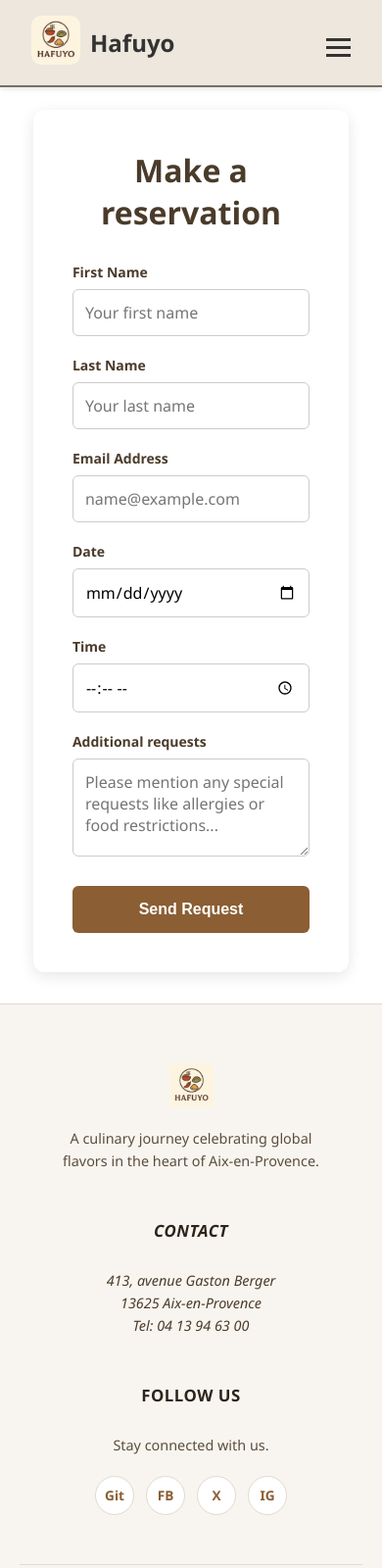
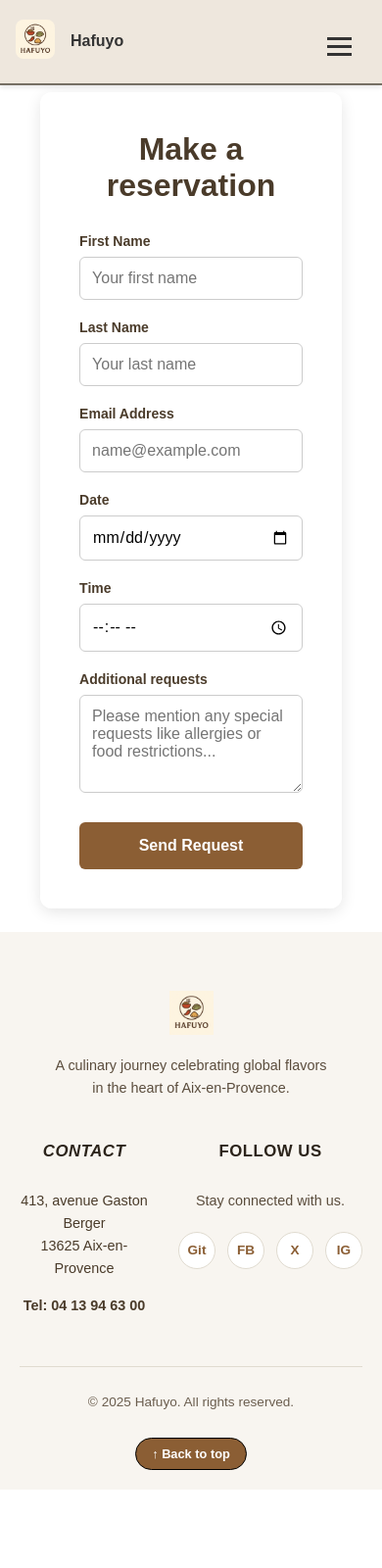
Before and after one commit to harshbhavesh-shah/HAFUYO_rest, a plain HTML site: page pages/reservations.html in a window 390 px wide. Shown: the top 1600 px of the page at 98% size. After the commit the page ends 1520 px from the top, so only its background shows below. Drawn offline with Linux system fonts and the light colour scheme.

Commit message:
Refactor styles in reservations.css for layout improvements
Updated various styles in reservations.css to improve layout and responsiveness, including font family changes, padding adjustments, and hover effects.

```diff
--- a/css/reservations.css
+++ b/css/reservations.css
@@ -1,16 +1,24 @@
 /* --- GLOBAL & LAYOUT STYLES --- */
+* {
+    margin: 0;
+    padding: 0;
+    box-sizing: border-box;
+}
+
 body {
     background-color: white;
-    font-family: 'Segoe UI', Tahoma, Geneva, Verdana, sans-serif;
+    font-family: Arial, sans-serif; /* Updated to match style(1).css */
     margin: 0;
     padding: 0;
     display: flex;
     flex-direction: column;
     min-height: 100vh;
-    padding-top: 80px;
+    padding-top: 90px; /* Updated from 80px */
 }
 
-/* --- HEADER STYLES --- */
+/* ========================================= */
+/* === HEADER STYLES (From style(1).css) === */
+/* ========================================= */
 header {
     position: fixed;
     top: 0;
@@ -37,31 +45,40 @@ header.scrolled {
 .logo-container {
     display: flex;
     align-items: center;
-    gap: 10px;
-}
-
-.site-title {
-    font-weight: bold;
-    font-size: 1.5rem;
-    color: #333;
+    gap: 1rem;
 }
 
 header a img {
-    height: 50px;
+    height: 60px; /* Increased size */
     width: auto;
+    outline: 1px solid transparent;
+    outline-offset: 10px;
     transition: all 0.5s;
     border-radius: 20%;
 }
 
-/* HAMBURGER MENU (Desktop Default: Hidden) */
+header a img:hover,
+header a img:focus {
+    outline-color: black;
+    outline-offset: 15px;
+}
+
+.site-title {
+    font-size: 1.5rem;
+    font-weight: bold;
+    color: #333;
+}
+
+/* HAMBURGER MENU */
 .hamburger {
+    display: none;
+    flex-direction: column;
+    gap: 5px;
+    z-index: 1100;
+    position: relative;
+    cursor: pointer;
     border: none;
     background: none;
-    padding: 0;
-    cursor: pointer;
-    display: none; /* Hidden on desktop */
-    flex-direction: column;
-    gap: 5px;
 }
 
 .hamburger span {
@@ -69,36 +86,53 @@ header a img {
     width: 25px;
     height: 3px;
     background-color: #333;
-    transition: all 0.3s ease;
+    transition: all 0.3s ease-in-out;
 }
 
-/* Hamburger Animation classes */
-.hamburger.active span:nth-child(1) { transform: rotate(45deg) translate(5px, 5px); }
-.hamburger.active span:nth-child(2) { opacity: 0; }
-.hamburger.active span:nth-child(3) { transform: rotate(-45deg) translate(7px, -6px); }
+.hamburger.active span:nth-of-type(1) {
+    transform: translateY(8px) rotate(45deg) !important;
+}
+
+.hamburger.active span:nth-of-type(2) {
+    opacity: 0 !important;
+    transform: translateX(-10px);
+}
+
+.hamburger.active span:nth-of-type(3) {
+    transform: translateY(-8px) rotate(-45deg) !important;
+}
 
 /* NAVIGATION */
 nav ul {
     display: flex;
     list-style: none;
     gap: 2rem;
-    margin: 0;
-    padding: 0;
 }
 
 nav ul li a {
     text-decoration: none;
     color: #333;
     font-weight: 500;
-    font-size: 1.1rem;
+    font-size: 1.5rem; /* Increased size */
     transition: color 0.3s ease;
 }
 
-nav ul li a:hover, nav ul li a.active {
-    color: #8b5e34;
+nav ul li a:hover {
+    color: red; /* Changed to red */
 }
 
-/* --- MAIN CONTENT & FORM STYLES --- */
+/* Pipe Separator */
+nav ul li:not(:last-child)::after {
+    content: "|";
+    color: #999;
+    margin-left: 2rem;
+    pointer-events: none;
+    font-size: 1.5rem;
+}
+
+/* ========================================= */
+/* === MAIN CONTENT & FORM (Specific to Reservations) === */
+/* ========================================= */
 main {
     flex: 1;
     display: flex;
@@ -107,6 +141,8 @@ main {
     padding: 2rem 1rem;
     width: 100%;
     box-sizing: border-box;
+    max-width: 1400px;
+    margin: 0 auto;
 }
 
 .form-container {
@@ -119,7 +155,6 @@ main {
     box-sizing: border-box;
 }
 
-/* DESKTOP OVERRIDE */
 @media (min-width: 768px) {
     .form-container {
         width: 600px !important;
@@ -191,7 +226,9 @@ button:hover {
     background-color: #6d4827;
 }
 
-/* --- FOOTER STYLES --- */
+/* ========================================= */
+/* === FOOTER STYLES (From style(1).css) === */
+/* ========================================= */
 .hafuyo-footer {
     background-color: #f8f5f0;
     color: #4a3b2a;
@@ -199,7 +236,6 @@ button:hover {
     font-size: 0.9rem;
     line-height: 1.6;
     margin-top: auto;
-    border-top: 1px solid #e0dbd0;
 }
 
 .footer-container {
@@ -218,6 +254,7 @@ button:hover {
     align-items: center;
     text-align: center;
 }
+
 .brand-col .footer-logo {
     display: flex;
     justify-content: center;
@@ -226,8 +263,17 @@ button:hover {
     color: #2c241b;
     margin-bottom: 20px;
 }
-.brand-col .footer-logo img { height: 45px; width: auto; }
-.footer-desc { opacity: 0.9; max-width: 280px; margin: 0 auto; }
+
+.brand-col .footer-logo img {
+    height: 45px;
+    width: auto;
+}
+
+.footer-desc {
+    opacity: 0.9;
+    max-width: 280px;
+    margin: 0 auto;
+}
 
 .footer-heading {
     color: #2c241b;
@@ -254,6 +300,9 @@ button:hover {
     color: #8b5e34;
     transform: translateX(5px);
 }
+
+.footer-address { font-style: normal; }
+.footer-phone { display: block; margin-top: 15px; font-weight: 700; }
 
 .social-text { margin-bottom: 20px; opacity: 0.9; }
 .footer-social-icons {
@@ -301,8 +350,9 @@ button:hover {
 
 .back-to-top {
     background: transparent;
-    border: 1px solid #bcaaa4;
-    color: #8b5e34;
+    background-color: #8b5e34;
+    border: 1px solid black;
+    color: #ffffff;
     padding: 8px 16px;
     cursor: pointer;
     border-radius: 20px;
@@ -314,64 +364,48 @@ button:hover {
 
 .back-to-top:hover {
     background-color: #8b5e34;
+    transform: translateY(-3px);
     color: #ffffff;
     border-color: #8b5e34;
 }
 
 /* ========================================= */
-/* === RESPONSIVE MEDIA QUERIES (INTEGRATED) === */
+/* === RESPONSIVE MEDIA QUERIES === */
 /* ========================================= */
+@media (max-width: 768px) {
+    body {
+        padding-top: 80px;
+    }
 
-/* Footer Responsiveness */
-@media (max-width: 900px) {
-    .footer-container {
-        grid-template-columns: 1fr 1fr;
-        gap: 40px 30px;
+    /* Header Mobile Styles */
+    .hamburger {
+        display: flex;
     }
-    .brand-col { grid-column: span 2; }
-}
 
-@media (max-width: 600px) {
-    .footer-container {
-        grid-template-columns: 1fr;
-        text-align: center;
-        gap: 30px;
-    }
-    .brand-col { grid-column: span 1; }
-    .footer-social-icons { justify-content: center; }
-    .footer-bottom {
-        flex-direction: column;
-        gap: 15px;
-    }
-}
-
-/* Header & Nav Responsiveness */
-@media (max-width: 768px) {
-    .hamburger {
-        display: flex; /* Show hamburger on mobile */
+    nav ul li:not(:last-child)::after {
+        content: none;
     }
 
     nav {
         position: fixed;
         top: 0;
-        right: -100%; /* Hide nav off screen by default */
+        right: -100%;
         width: 70%;
         height: 100vh;
         background-color: #fff;
         box-shadow: -2px 0 5px rgba(0, 0, 0, 0.1);
         transition: right 0.3s ease;
         padding-top: 80px;
-        z-index: 999;
     }
 
     nav.active {
-        right: 0; /* Slide in when active */
+        right: 0;
     }
 
     nav ul {
         flex-direction: column;
+        gap: 0;
         padding: 2rem;
-        gap: 0;
     }
 
     nav ul li {
@@ -383,4 +417,70 @@ button:hover {
         padding: 1rem 0;
         font-size: 1.1rem;
     }
+
+    header a img {
+        height: 50px;
+    }
+
+    .site-title {
+        font-size: 1.2rem;
+    }
+
+    /* Main Content Mobile */
+    main {
+        padding: 1.5rem;
+    }
+
+    /* Footer Mobile */
+    footer {
+        flex-direction: column;
+        align-items: center;
+        text-align: center;
+        gap: 2.5rem;
+        padding: 2.5rem 1.5rem;
+    }
+
+    .footer-container {
+        grid-template-columns: 1fr;
+        gap: 2rem;
+        text-align: center;
+    }
+
+    .footer-bottom {
+        flex-direction: column;
+        text-align: center;
+        gap: 15px;
+    }
+
+    .brand-col { grid-column: span 1; }
+    .footer-social-icons { justify-content: center; }
+    .footer-links-list a:hover { transform: none; }
 }
+
+@media (max-width: 480px) {
+    body {
+        padding-top: 70px;
+    }
+
+    header {
+        padding: 0.8rem 1rem;
+    }
+
+    .site-title {
+        font-size: 1rem;
+    }
+
+    header a img {
+        height: 40px;
+    }
+}
+
+@media (max-width: 900px) {
+    .footer-container {
+        grid-template-columns: 1fr 1fr;
+        gap: 40px 30px;
+    }
+    .brand-col { grid-column: span 2; text-align: center; }
+    .brand-col .footer-logo { justify-content: center; }
+    .footer-desc { margin: 0 auto; }
+}
```
